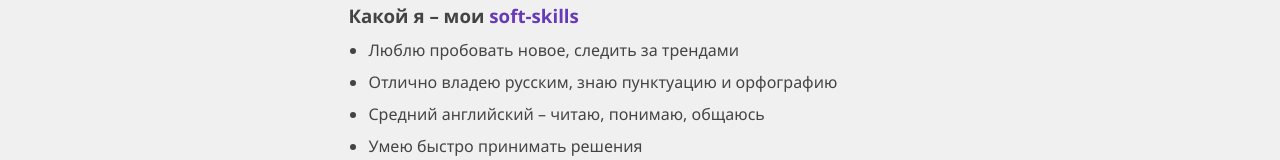
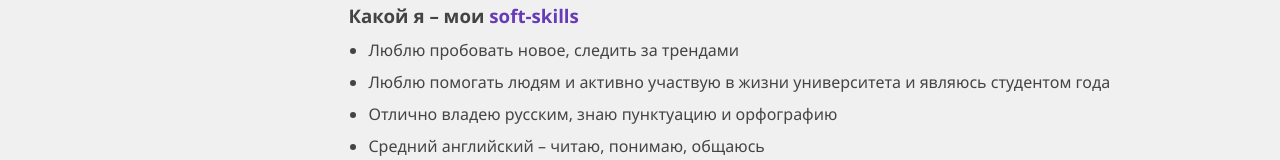
Before and after one commit to NickPavlovskii/my-portfolio, a Nuxt app: page /resume in a window 1280 px wide. Shown: the part 1332-1492 px from the top of the page. Built offline with nearby package versions, Linux system fonts and the light colour scheme; what vue3-apexcharts would draw is missing.

Commit message:
рефакторинг

```diff
--- a/app.vue
+++ b/app.vue
@@ -1,13 +1,12 @@
 <script setup lang="ts">
-import Default from './layouts/default.vue';
-
+  import Default from './layouts/default.vue'
+  useHead({
+    link: [{ rel: 'icon', type: 'image/x-icon', href: '/favicon.ico' }],
+  })
 </script>
 
 <template>
   <div>
-
     <default />
   </div>
 </template>
-
-<!-- #f0f0f0 -->
--- a/components/global/NameDisplay.vue
+++ b/components/global/NameDisplay.vue
@@ -1,4 +1,8 @@
 <template>
+  <NuxtLink
+    to="/"
+    class="logo"
+  >
     <h1 class="title">
       <span class="name-underline">
         <span
@@ -18,6 +22,7 @@
         </span>
       </span>
     </h1>
+  </NuxtLink>
 </template>
 
 <script setup lang="ts">
--- a/pages/contact.vue
+++ b/pages/contact.vue
@@ -7,7 +7,7 @@
 </template>
 
 <script setup lang="ts">
-  import contactSection from '~/components/contact/contactSection.vue'
+  import contactSection from '~/components/contact/ContactSection.vue'
   const name = 'Nikita Pavlovskij'.split('')
 </script>
 
--- a/pages/resume.vue
+++ b/pages/resume.vue
@@ -123,6 +123,10 @@
           </h3>
           <ul>
             <li>Люблю пробовать новое, следить за трендами</li>
+            <li>
+              Люблю помогать людям и активно участвую в жизни университета и
+              являюсь студентом года
+            </li>
             <li>Отлично владею русским, знаю пунктуацию и орфографию</li>
             <li>Средний английский – читаю, понимаю, общаюсь</li>
             <li>Умею быстро принимать решения</li>
```
Also changed, not shown: components/global/index.ts (+6 -6 lines), assets/img/logo.svg (added), 1 other file (tests, documents, lock files or other folders). Lines whose indentation alone changed are shown as unchanged.
